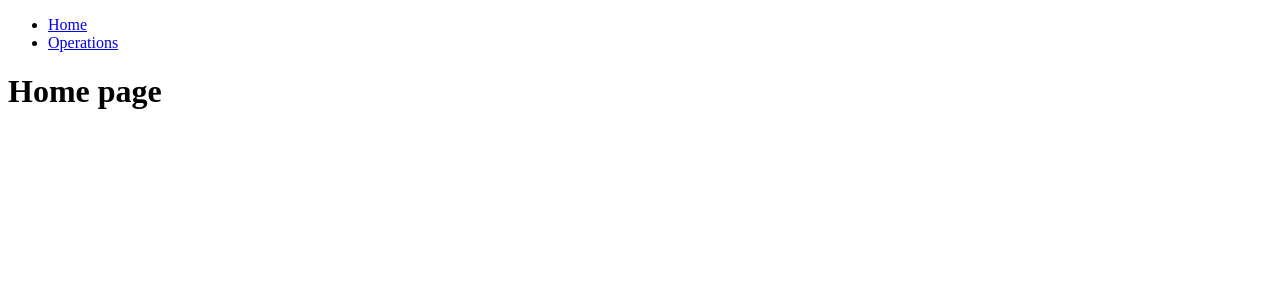
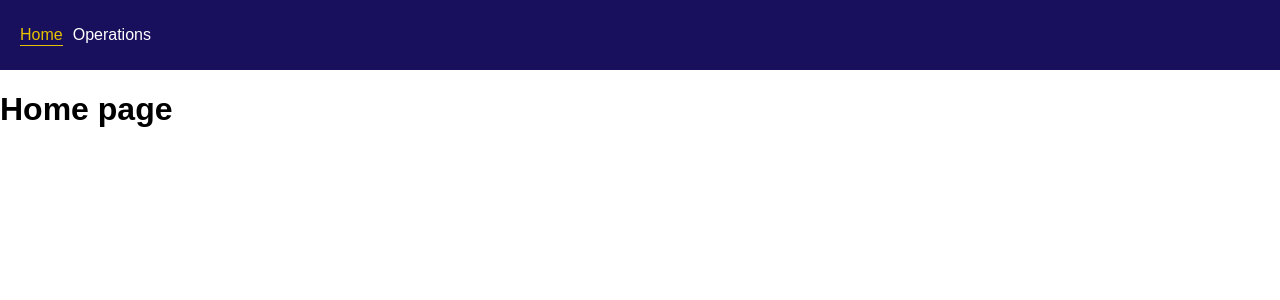
Before and after one commit to OleksandrYu/HackathonTestTask, a React (Create React App) app in the folder frontend/: page / in a window 1280 px wide. Shown: the top 300 px of the page. Built offline with nearby package versions, Linux system fonts and the light colour scheme.

Commit message:
Main navigation

```diff
--- a/frontend/public/index.html
+++ b/frontend/public/index.html
@@ -15,6 +15,7 @@
       user's mobile device or desktop. See https://developers.google.com/web/fundamentals/web-app-manifest/
     -->
     <link rel="manifest" href="%PUBLIC_URL%/manifest.json" />
+    <link rel="stylesheet" href="./style.css" />
     <!--
       Notice the use of %PUBLIC_URL% in the tags above.
       It will be replaced with the URL of the `public` folder during the build.
--- /dev/null
+++ b/frontend/public/style.css
@@ -0,0 +1,4 @@
+body {
+  margin: 0;
+  font-family: sans-serif;
+}
--- a/frontend/src/components/MainNavigation.js
+++ /dev/null
@@ -1,18 +0,0 @@
-import { Link } from "react-router-dom";
-
-const MainNavigation = () => {
-  return (
-    <nav>
-      <ul>
-        <li>
-          <Link to="">Home</Link>
-        </li>
-        <li>
-          <Link to="operations">Operations</Link>
-        </li>
-      </ul>
-    </nav>
-  );
-};
-
-export default MainNavigation;
--- /dev/null
+++ b/frontend/src/components/MainNavigation/MainNavigation.js
@@ -0,0 +1,38 @@
+import { NavLink } from "react-router-dom";
+
+import classes from "./MainNavigation.module.css";
+
+const MainNavigation = () => {
+  return (
+    <nav className={classes["main-nav"]}>
+      <ul>
+        <li className={classes["main-nav-li"]}>
+          <NavLink
+            to="/"
+            className={({ isActive }) => {
+              return isActive
+                ? `${classes.link} ${classes.active}`
+                : classes.link;
+            }}
+          >
+            Home
+          </NavLink>
+        </li>
+        <li className={classes["main-nav-li"]}>
+          <NavLink
+            to="/operations"
+            className={({ isActive }) => {
+              return isActive
+                ? `${classes.link} ${classes.active}`
+                : classes.link;
+            }}
+          >
+            Operations
+          </NavLink>
+        </li>
+      </ul>
+    </nav>
+  );
+};
+
+export default MainNavigation;
--- /dev/null
+++ b/frontend/src/components/MainNavigation/MainNavigation.module.css
@@ -0,0 +1,52 @@
+.main-nav {
+  padding: 10px;
+  background-color: rgb(25, 16, 93);
+  color: white;
+}
+
+.main-nav > ul {
+  list-style: none;
+  padding: 0;
+  display: flex;
+}
+
+.main-nav-li {
+  margin-left: 10px;
+  position: relative;
+}
+
+.main-nav-li::before {
+  content: "";
+  position: absolute;
+  bottom: -2px;
+  left: 0;
+  width: 100%;
+  height: 1px;
+  background-color: white;
+  transform: scaleX(0);
+  transition: transform 500ms, background-color 500ms;
+}
+
+.main-nav-li:hover::before {
+  transform: scaleX(1);
+  background-color: #e5c100;
+}
+
+.link {
+  color: white;
+  text-decoration: none;
+  transition: color 500ms;
+}
+
+.link:hover {
+  color: #e5c100;
+}
+
+.active {
+  color: #e5c100;
+}
+
+.main-nav-li:has(.active)::before {
+  background-color: #e5c100;
+  transform: scaleX(1);
+}
--- a/frontend/src/layouts/RootLayout.js
+++ b/frontend/src/layouts/RootLayout.js
@@ -1,6 +1,6 @@
 import { Outlet } from "react-router-dom";
 
-import MainNavigation from "../components/MainNavigation";
+import MainNavigation from "../components/MainNavigation/MainNavigation";
 
 const RootLayout = () => {
   return (
```
